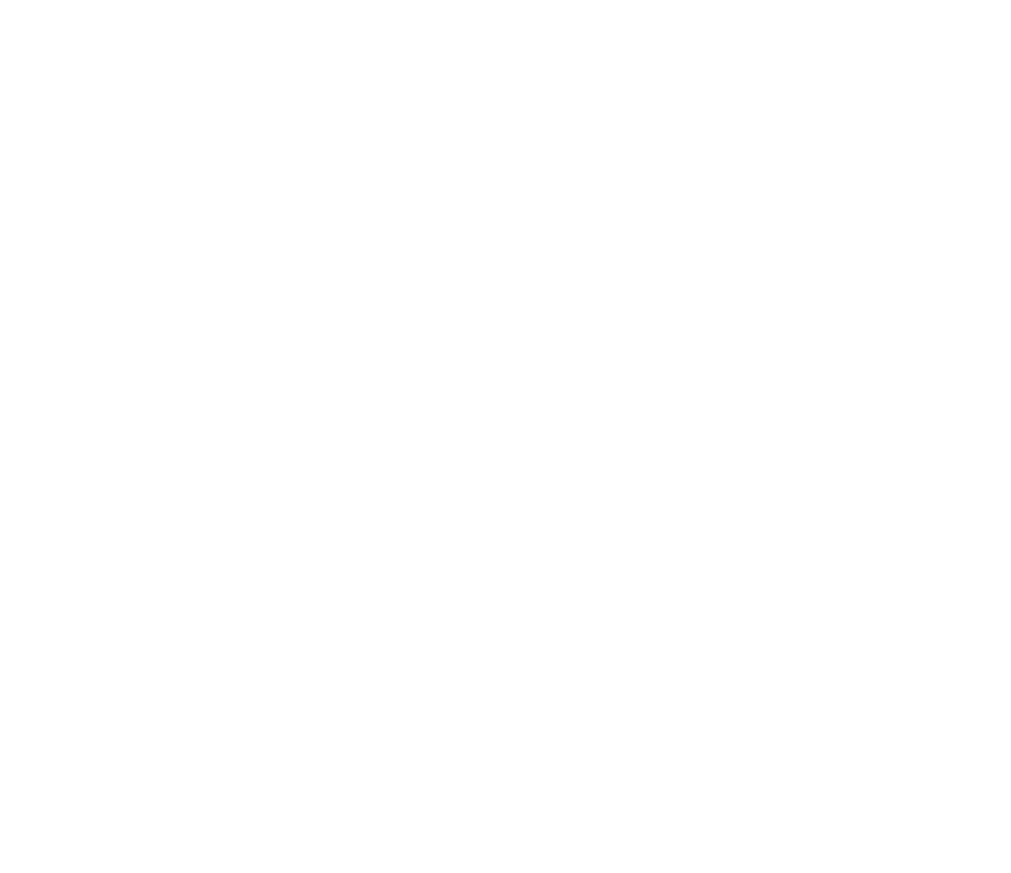
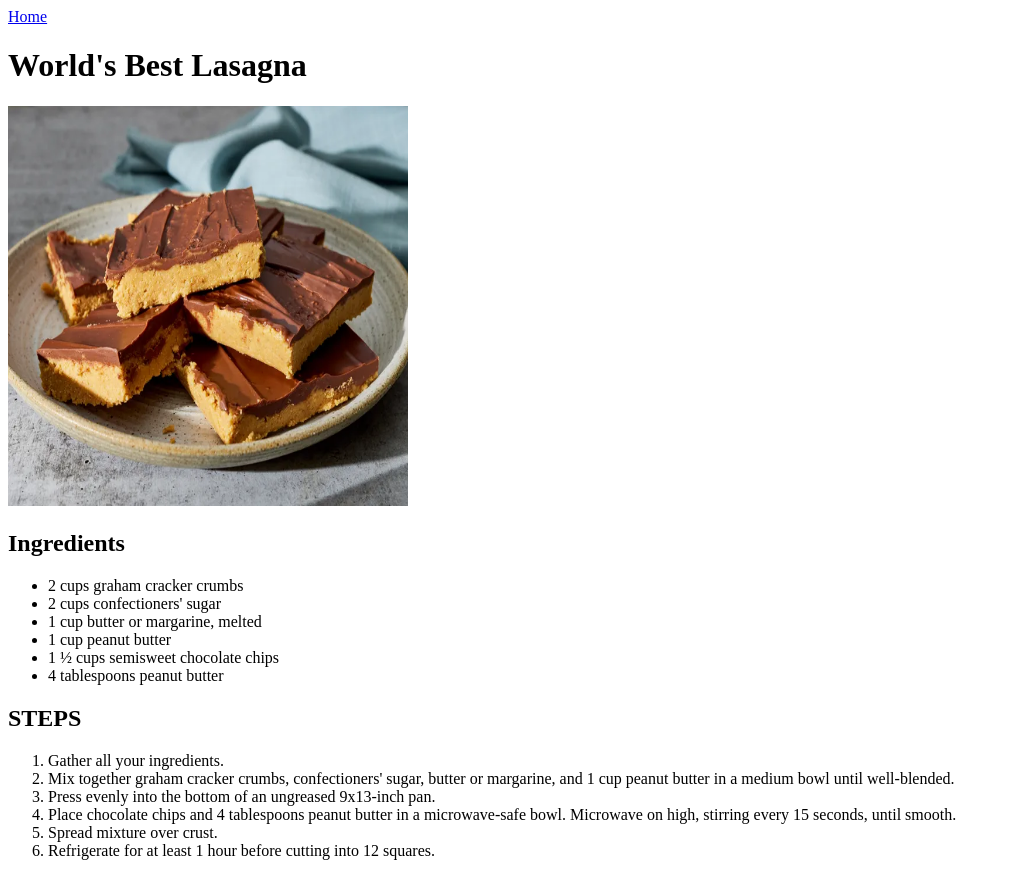
Before and after one commit to xClyd3/odin-recipes, a plain HTML site: page recipes/peanut_butter_bars.html in a window 1280 px wide. Shown: the whole page, without its empty margins (0-1011 px from the left). Before the commit the page ends 800 px from the top, so only its background shows below. Drawn offline with Linux system fonts and the light colour scheme; grey boxes are pictures that could not be loaded.

Commit message:
PeanutButterBars w/ images

```diff
--- a/recipes/peanut_butter_bars.html
+++ b/recipes/peanut_butter_bars.html
@@ -5,7 +5,31 @@
     <meta name="viewport" content="width=device-width, initial-scale=1.0">
     <title>Peanut Butter Bar Recipe</title>
 </head>
+<nav><a href ="../index.html">Home</a></nav>
 <body>
+    <h1>World's Best Lasagna</h1>
+    <img  src ="../images/peanut-butter-bars.jpg" alt="Photo of the peanut butter bars" width ="400" height="400">
 
-</body>
+    <h2>Ingredients</h2>
+    <ul>
+        <li>2 cups graham cracker crumbs</li>
+        <li>2 cups confectioners' sugar </li>
+        <li>1 cup butter or margarine, melted </li>
+        <li>1 cup peanut butter</li>
+        <li>1 ½ cups semisweet chocolate chips</li>
+        <li>4 tablespoons peanut butter</li>
+    </ul>
+    <h2>STEPS</h2>
+    <ol>
+        <li>Gather all your ingredients.</li>
+        <li>Mix together graham cracker crumbs, confectioners' sugar, butter or margarine, and 1 cup peanut butter in a medium bowl until well-blended.</li>
+        <li>Press evenly into the bottom of an ungreased 9x13-inch pan.</li>
+        <li>Place chocolate chips and 4 tablespoons peanut butter in a microwave-safe bowl. Microwave on high, stirring every 15 seconds, until smooth.</li>
+        <li>Spread mixture over crust.</li>
+        <li>Refrigerate for at least 1 hour before cutting into 12 squares.</li>
+    </ol>
+    <iframe width="560" height="340" src="https://www.youtube.com/watch?v=geXs8QkSacg" title="Peanut Butter Bars"frameborder="0"
+  allow="accelerometer; autoplay; clipboard-write; encrypted-media; gyroscope; picture-in-picture"
+  allowfullscreen>
+    </iframe>
 </html>
```
Also changed, not shown: images/peanut-butter-bars.jpg (added), images/super-easy-egg.jpg (added).
